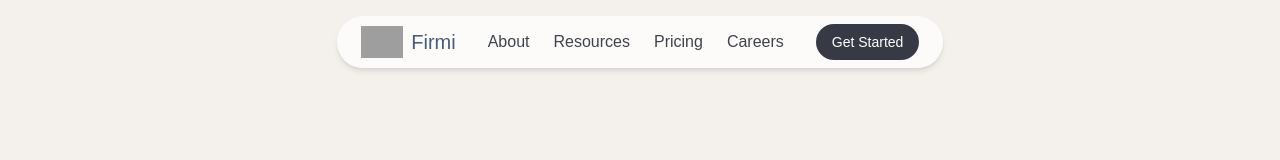
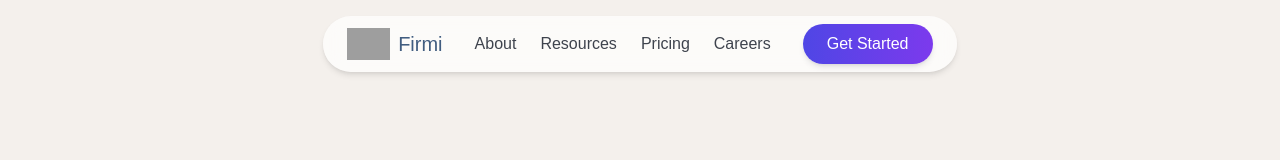
Before and after one commit to Tarunchintakunta/landing_page, a React (Vite) app: page / in a window 1280 px wide. Shown: the top 160 px of the page. Built offline with nearby package versions, Linux system fonts and the light colour scheme; grey boxes are pictures that could not be loaded; a web font is replaced by a local one.

Commit message:
Enhance navbar button with gradient and 3D hover effects

```diff
--- a/src/components/Navbar.jsx
+++ b/src/components/Navbar.jsx
@@ -1,6 +1,7 @@
 // src/components/Navbar.jsx
 import React, { useState, useEffect } from 'react';
 import { motion } from 'framer-motion';
+import Button3D from './Button3D'; // Import the button component
 
 const Navbar = () => {
   const [scrolled, setScrolled] = useState(false);
@@ -50,8 +51,20 @@ const Navbar = () => {
           <a href="#careers" className="text-tertiary hover:text-primary transition-colors">Careers</a>
         </div>
 
-        <button className="bg-secondary text-white px-4 py-2 rounded-full text-sm font-medium hover:bg-opacity-90 transition-all">
-          Get Started
+        {/* Custom gradient button with 3D effect */}
+        <button
+          className="relative overflow-hidden px-6 py-2 rounded-full font-medium text-white shadow-md hover:shadow-lg transform transition-all duration-200 active:shadow-inner active:translate-y-0.5"
+          style={{
+            background: 'linear-gradient(90deg, #4F46E5 0%, #7C3AED 100%)',
+          }}
+        >
+          <span className="relative z-10">Get Started</span>
+          <div
+            className="absolute inset-0 bg-black bg-opacity-20 opacity-0 hover:opacity-100 transition-opacity duration-200"
+            style={{
+              mixBlendMode: 'overlay'
+            }}
+          ></div>
         </button>
       </motion.nav>
     </header>
```
